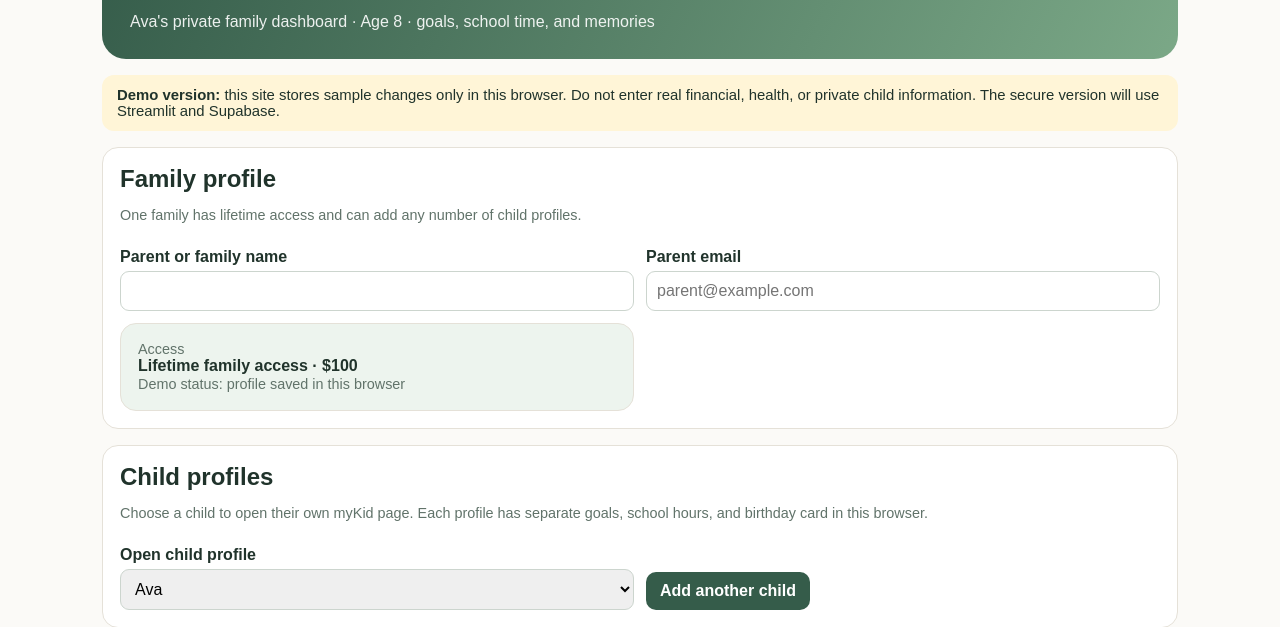
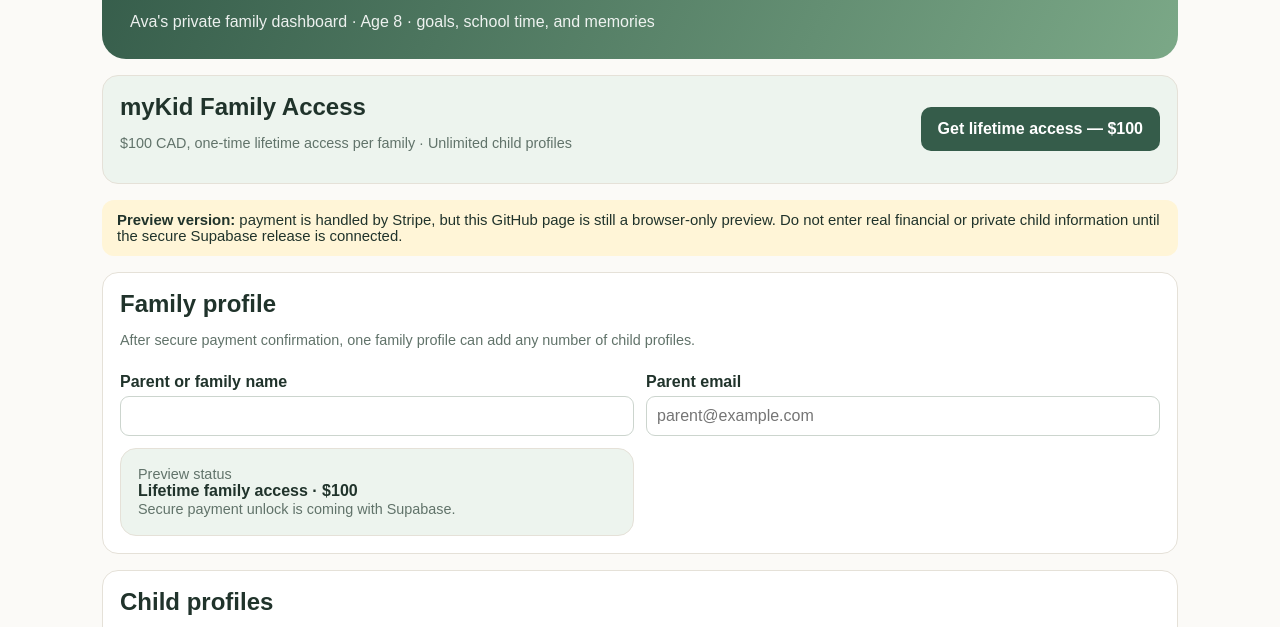
Before and after one commit to Mina2019/myKid, a plain HTML site: page index.html in a window 1280 px wide. Shown: the part 96-723 px from the top of the page. Drawn offline with Linux system fonts and the light colour scheme.

Commit message:
Add files via upload

```diff
--- a/index.html
+++ b/index.html
@@ -18,15 +18,16 @@
     table { width:100%; border-collapse:collapse; background:#fff; border-radius:14px; overflow:hidden; } th,td { padding:12px; border-bottom:1px solid var(--line); text-align:left; } th { background:#edf4ee; font-size:.85rem; } .total td { font-weight:bold; background:#f5f8f4; }
     .scroll { overflow-x:auto; } .bar { height:11px; background:#edf0ed; border-radius:10px; overflow:hidden; margin:8px 0; }.bar span { display:block; height:100%; background:var(--sage); }
     .goal { margin-top:13px; } label { display:block; font-weight:bold; margin:10px 0 5px; } input,select,textarea { width:100%; padding:10px; border:1px solid #ccd5ce; border-radius:9px; font:inherit; } textarea { min-height:110px; }
-    .form-grid { display:grid; grid-template-columns:repeat(2,1fr); gap:12px; } .birthday { padding:32px; border-radius:24px; background:linear-gradient(135deg,#fbe6c8,var(--pink)); color:#4c2a2a; max-width:650px; }
+    .form-grid { display:grid; grid-template-columns:repeat(2,1fr); gap:12px; } .birthday { padding:32px; border-radius:24px; background:linear-gradient(135deg,#fbe6c8,var(--pink)); color:#4c2a2a; max-width:650px; }.purchase{margin:16px 0;display:flex;gap:18px;justify-content:space-between;align-items:center;background:#edf4ee}.purchase h2{margin:0 0 6px}.pay{display:inline-block;background:var(--forest);color:#fff;text-decoration:none;padding:13px 17px;border-radius:10px;font-weight:bold;white-space:nowrap}
     @media(max-width:760px){ main{padding:14px}.grid{grid-template-columns:repeat(2,1fr)}.form-grid{grid-template-columns:1fr}h1{font-size:2rem}th,td{padding:9px;font-size:.87rem} }
   </style>
 </head>
 <body>
   <main>
     <header class="hero"><h1>🌱 myKid</h1><p id="heroText">A private family dashboard for goals, school time, and birthday memories.</p></header>
-    <div class="notice"><b>Demo version:</b> this site stores sample changes only in this browser. Do not enter real financial, health, or private child information. The secure version will use Streamlit and Supabase.</div>
-    <section class="card" style="margin-bottom:16px"><h2 style="margin-bottom:8px">Family profile</h2><p class="muted">One family has lifetime access and can add any number of child profiles.</p><div class="form-grid"><div><label for="parentName">Parent or family name</label><input id="parentName" value=""></div><div><label for="parentEmail">Parent email</label><input id="parentEmail" type="email" placeholder="parent@example.com"></div><div class="card" style="background:#edf4ee"><div class="muted">Access</div><b>Lifetime family access · $100</b><br><span class="muted">Demo status: profile saved in this browser</span></div></div></section>
+    <section class="card purchase"><div><h2>myKid Family Access</h2><p class="muted">$100 CAD, one-time lifetime access per family · Unlimited child profiles</p></div><a class="pay" href="https://buy.stripe.com/bJeaEX3iEa9K4hJ7EXgIo03" target="_blank" rel="noopener">Get lifetime access — $100</a></section>
+    <div class="notice"><b>Preview version:</b> payment is handled by Stripe, but this GitHub page is still a browser-only preview. Do not enter real financial or private child information until the secure Supabase release is connected.</div>
+    <section class="card" style="margin-bottom:16px"><h2 style="margin-bottom:8px">Family profile</h2><p class="muted">After secure payment confirmation, one family profile can add any number of child profiles.</p><div class="form-grid"><div><label for="parentName">Parent or family name</label><input id="parentName" value=""></div><div><label for="parentEmail">Parent email</label><input id="parentEmail" type="email" placeholder="parent@example.com"></div><div class="card" style="background:#edf4ee"><div class="muted">Preview status</div><b>Lifetime family access · $100</b><br><span class="muted">Secure payment unlock is coming with Supabase.</span></div></div></section>
     <section class="card" style="margin-bottom:16px"><h2 style="margin-bottom:8px">Child profiles</h2><p class="muted">Choose a child to open their own myKid page. Each profile has separate goals, school hours, and birthday card in this browser.</p><div class="form-grid"><div><label for="profileSelect">Open child profile</label><select id="profileSelect"></select></div><div style="display:flex;align-items:end"><button class="primary" id="addChild">Add another child</button></div></div></section>
     <nav>
       <button class="active" data-tab="overview">Overview</button><button data-tab="goals">Goals & support</button><button data-tab="school">School time</button><button data-tab="card">Birthday card</button>
```
Also changed, not shown: 1 other file.
